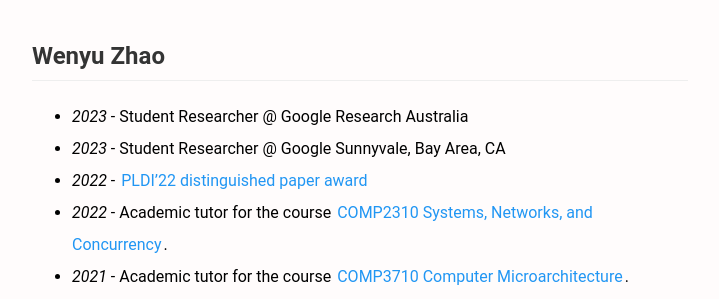
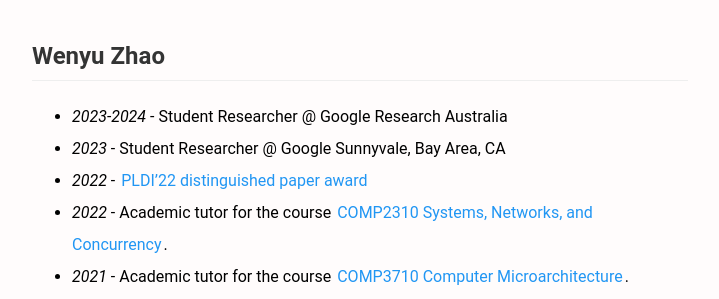
Before and after one commit to wenyuzhao/wenyuzhao.github.io, a Jekyll site: the page built from about.md, in a window 1280 px wide. Shown: the part 375-674 px from the top of the page, without its empty margins (280-999 px from the left). Built offline with Jekyll 4.4.1, drawn with Linux system fonts in a browser that asks for light colours; our own code applies the rules of GitHub Pages for plain Markdown files; comment, search, counter and statistics services are not loaded.

Commit message:
Update about.md

```diff
--- a/about.md
+++ b/about.md
@@ -8,7 +8,7 @@
 
 # Wenyu Zhao
 
-* *2023* - Student Researcher @ Google Research Australia
+* *2023-2024* - Student Researcher @ Google Research Australia
 * *2023* - Student Researcher @ Google Sunnyvale, Bay Area, CA
 * *2022* - [PLDI'22 distinguished paper award](https://twitter.com/ANUComputing/status/1537216702223503360)
 * *2022* - Academic tutor for the course [COMP2310 Systems, Networks, and Concurrency](https://comp.anu.edu.au/courses/comp2310).
```
